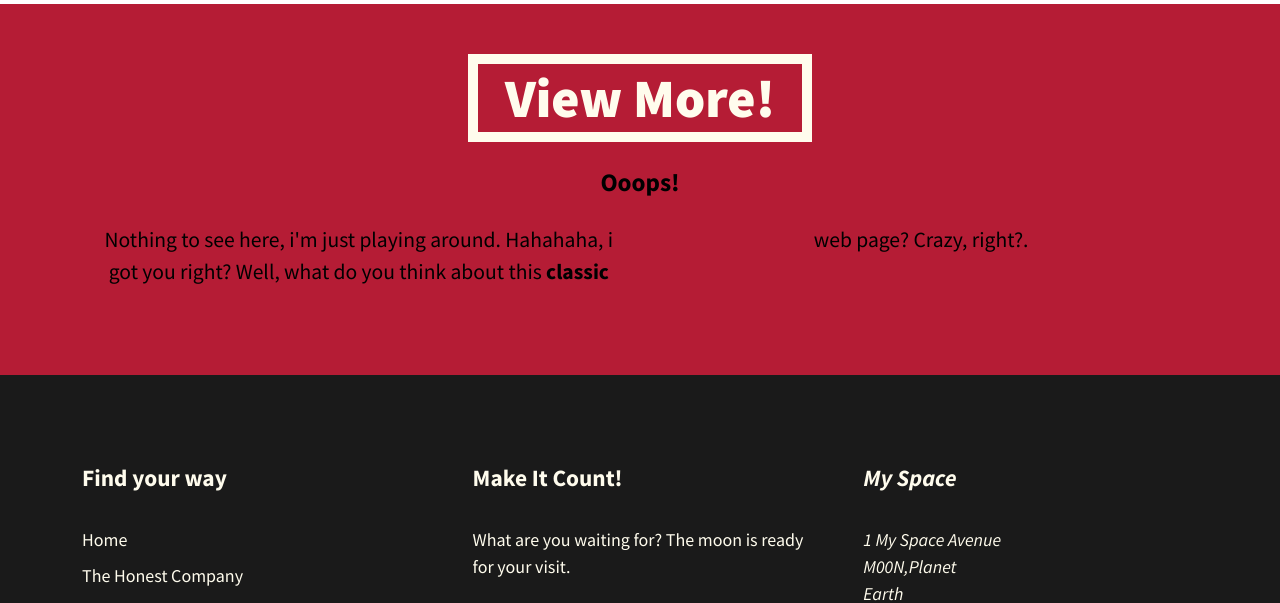
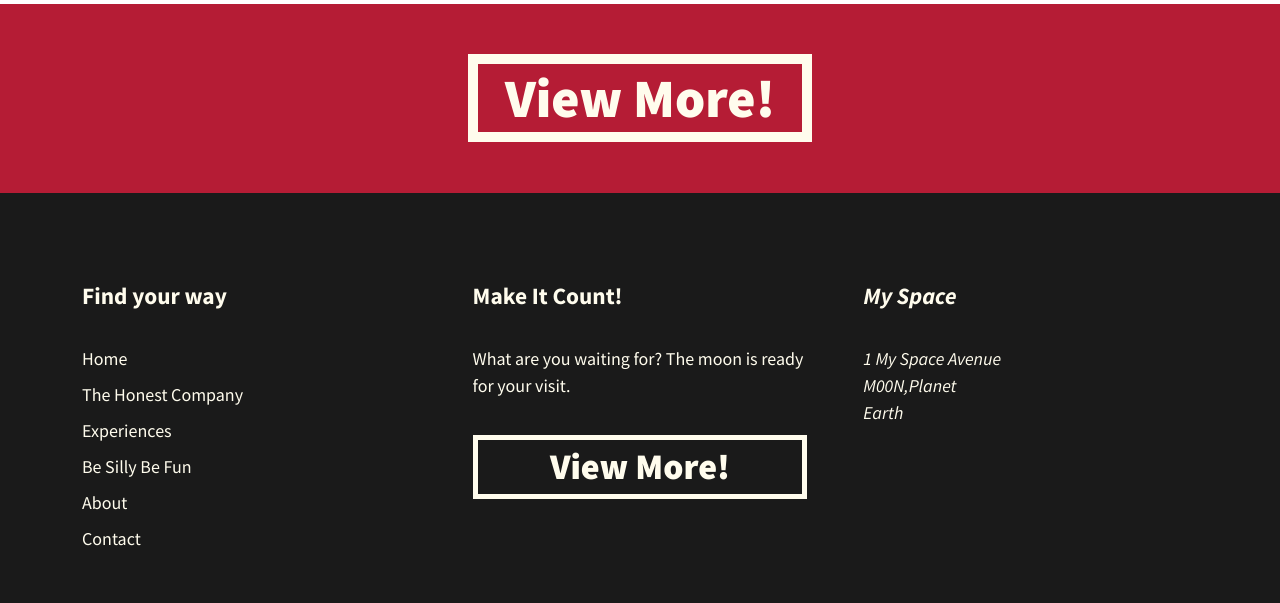
Before and after one commit to obidekatherine/Text_01, a plain HTML site: page index.html in a window 1280 px wide. Shown: the part 1460-2063 px from the top of the page. Drawn offline with Linux system fonts and the light colour scheme; files whose address does not match are found by name.

Commit message:
new message

```diff
--- /dev/null
+++ b/JS/script.js
@@ -0,0 +1,12 @@
+const CTA = document.querySelector(".cta a");
+const ALERT = document.querySelector("#view-alert");
+
+CTA.classList.remove("hide");
+ALERT.classList.add("hide");
+
+function reveal() {
+  CTA.classList.toggle("hide");
+  ALERT.classList.toggle("hide");
+}
+
+CTA.onclick = reveal;
--- a/index.html
+++ b/index.html
@@ -109,7 +109,7 @@
         </section><!-- .main-pitch -->
 
         <div class="cta">
-            <a href="#" class="hide">View More!</a>
+            <a href="#" class=>View More!</a>
             <section id="view-alert" class="view-info">
                 <div class="centered">
                     <h3 class="content-title">Ooops!</h3>
--- a/style-main.css
+++ b/style-main.css
@@ -1009,6 +1009,28 @@ Front page styles
     color: #B51C35;
 }
 /*--------------------------------------------------------------
+view info
+--------------------------------------------------------------*/
+.view-info {
+	height: auto;
+	color: #FFFCED;
+}
+
+.hide {
+	height: 0;
+	overflow: hidden;
+}
+
+.view-info .content-title {
+	padding-top: .5em;
+	padding-bottom: .5em;
+	font-size: 2em;
+}
+
+.view-info p {
+	text-align: left;
+}
+/*--------------------------------------------------------------
 Footer styles
 --------------------------------------------------------------*/
 
```
